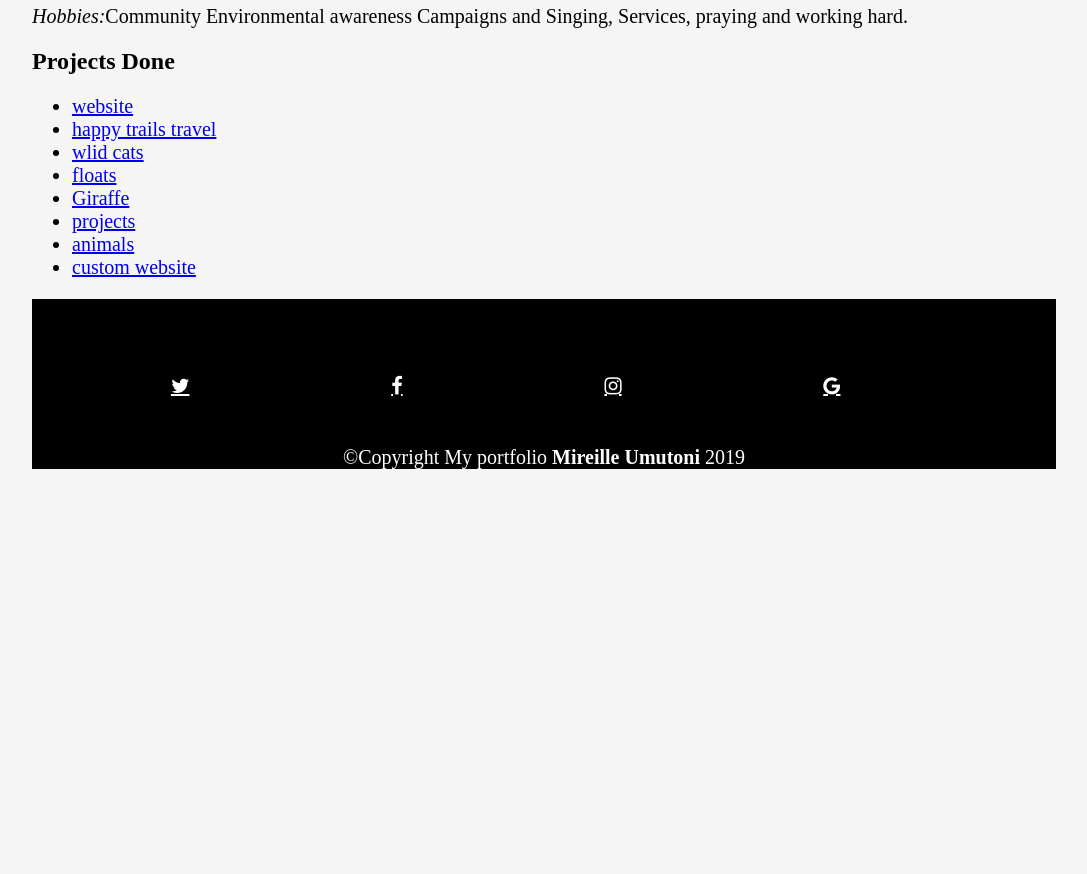
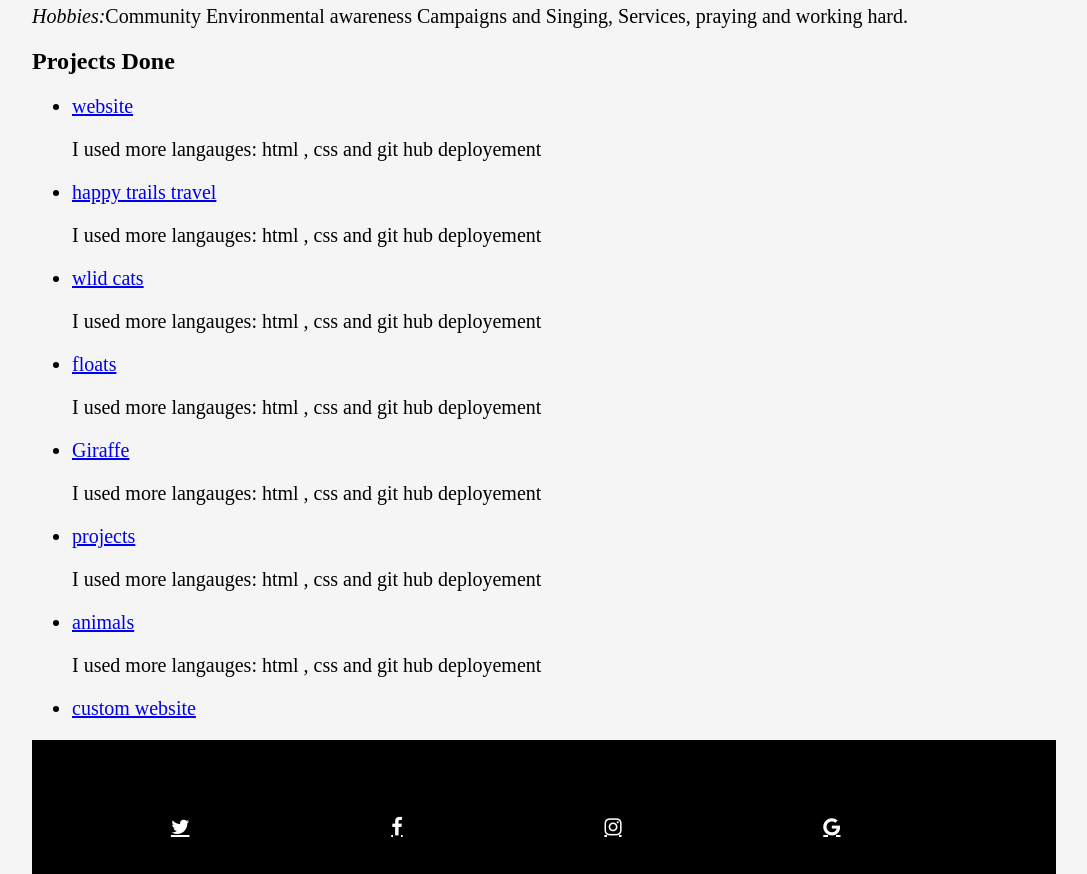
Before and after one commit to Mireille95/project2, a plain HTML site: page index.html in a window 1280 px wide. Shown: the part 1080-1954 px from the top of the page, without its empty margins (96-1183 px from the left). Before the commit the page ends 1569 px from the top, so only its background shows below. Drawn offline with Linux system fonts and the light colour scheme; a script that the page names is missing.

Commit message:
link with pargaraph

```diff
--- a/index.html
+++ b/index.html
@@ -52,10 +52,10 @@
                                 Maintaining, configuring, and monitoring virus protection software and email applications.<a href="index.html">more here</a></p>
                             <p></p>
                            <h2>Life Experience</h2>
-                            <p>January 2016 to February 2016: Trainings of one month in business management and creativity
+                            <p><span>January 2016 to February 2016:</span> Trainings of one month in business management and creativity
                                     at DOT RWANDA KACYIRU.
                                     November 2017: IT training at AUCA
-                          January 2019: started Job at YEGO limited. Strategically-minded and customer-oriented network engineer (1) with 5+ years of experience and in-depth knowledge of documenting network topologies, IP allocation, and network designs. (2) Eager to join Wintermute Corporation to help operate the company's data communications systems, as well as design and develop new business solutions. (3) In previous roles replaced Comware-based HPE equipment with Cisco (Cat 9000s) switches. Installed, patched, and configured 400+ switches, 1000+ APs, 10,000+ patch cords.</p>
+                          <span>January 2019:</span> started Job at YEGO limited. Strategically-minded and customer-oriented network engineer (1) with 5+ years of experience and in-depth knowledge of documenting network topologies, IP allocation, and network designs. (2) Eager to join Wintermute Corporation to help operate the company's data communications systems, as well as design and develop new business solutions. (3) In previous roles replaced Comware-based HPE equipment with Cisco (Cat 9000s) switches. Installed, patched, and configured 400+ switches, 1000+ APs, 10,000+ patch cords.</p>
                              <h2>Hobbies</h2>
                               <p><em>Character:</em> Dynamic, Hardworking, Team Work, Christian, Respectful of Time, Communication Skills,
                                     High Sense of Responsibility and Self-Motivated.
@@ -65,12 +65,20 @@
                                     <h2>Projects Done</h2>
                                     <ul>
                                         <li><a href="https://github.com/Mireille95/website">website</a></li>
+                                        <p>I used more langauges: html , css and git hub deployement</p>
+
                                         <li><a href="https://github.com/Mireille95/happytravel">happy trails travel</a></li>
+                                        <p>I used more langauges: html , css and git hub deployement</p>
                                         <li><a href="https://github.com/Mireille95/wildcats">wlid cats</a></li>
+                                        <p>I used more langauges: html , css and git hub deployement</p>
                                         <li><a href="https://github.com/Mireille95/floats">floats</a></li>
+                                        <p>I used more langauges: html , css and git hub deployement</p>
                                         <li><a href="https://github.com/Mireille95/giraffe">Giraffe</a></li>
+                                        <p>I used more langauges: html , css and git hub deployement</p>
                                         <li><a href="https://github.com/Mireille95/projects">projects</a></li>
+                                        <p>I used more langauges: html , css and git hub deployement</p>
                                         <li><a href="https://github.com/Mireille95/animal">animals</a></li>
+                                        <p>I used more langauges: html , css and git hub deployement</p>
                                         <li><a href="https://repl.it/student/submissions/7140396">custom website</a></li>
                                     </ul>
                                     </div>
```
